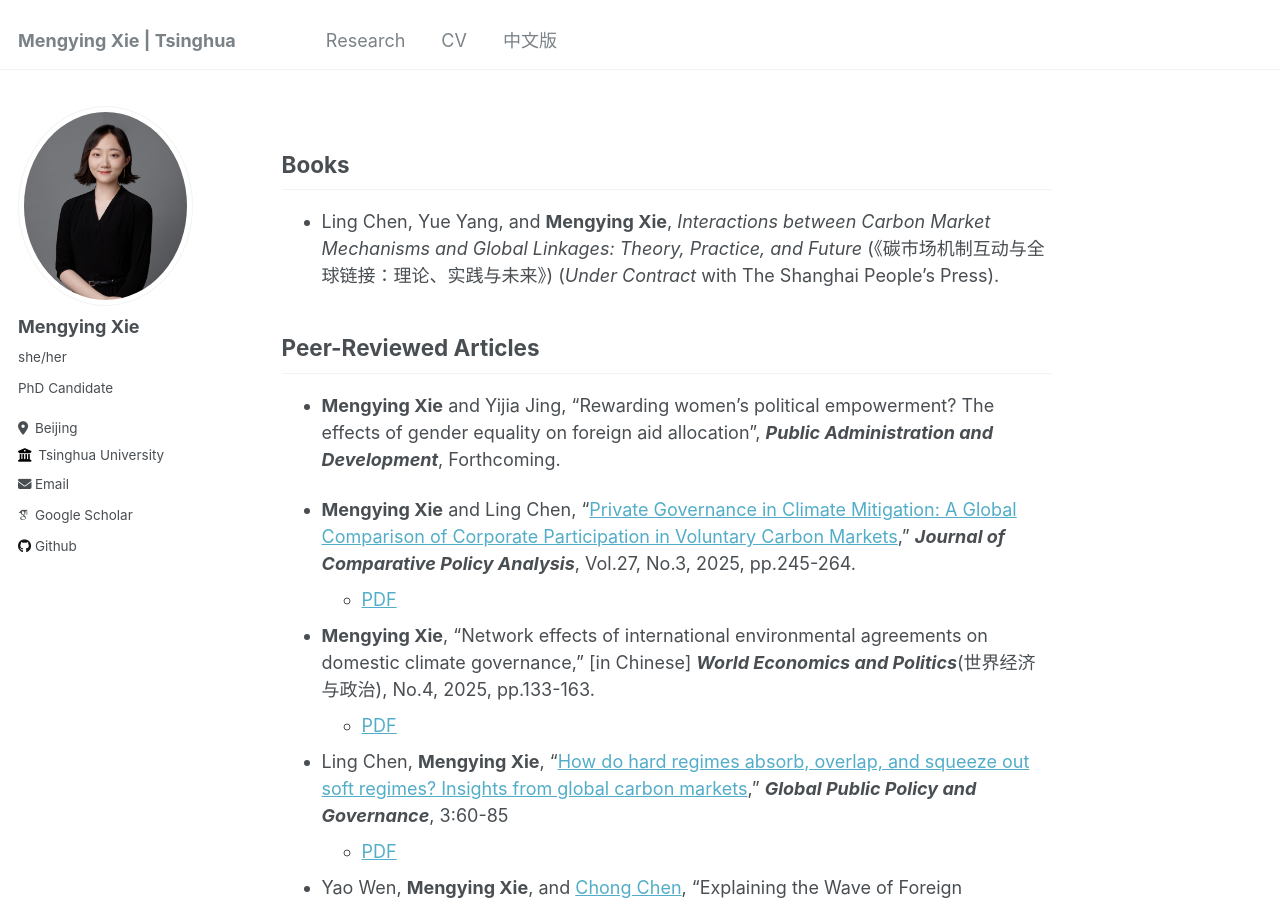
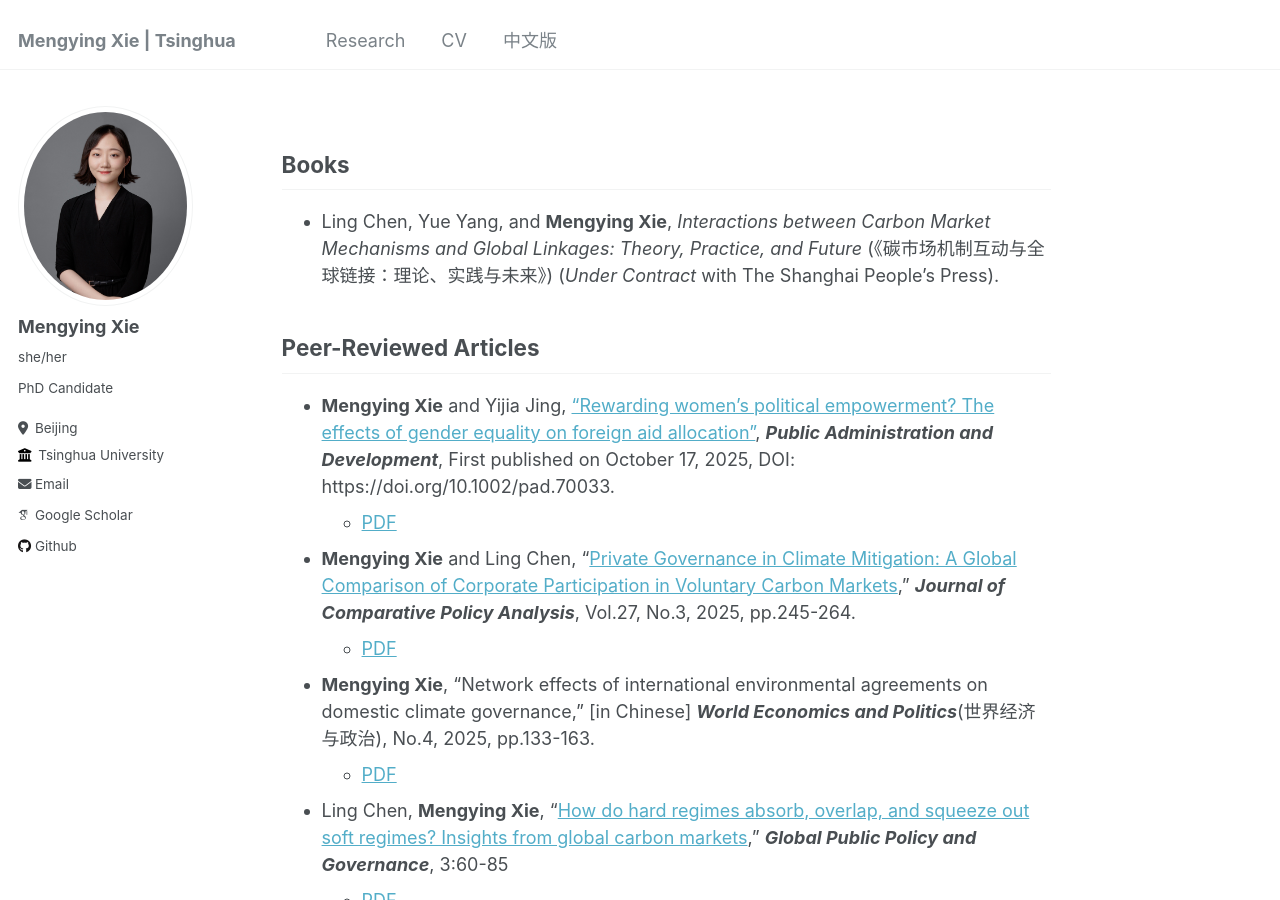
Before and after one commit to xiemythu/xiemythu.github.io, a Jekyll site: the page built from _pages/research.md, in a window 1280 px wide and 900 px high. Built offline with Jekyll 4.4.1, drawn with Linux system fonts in a browser that asks for light colours; some web fonts are replaced.

Commit message:
Update research.md

```diff
--- a/_pages/research.md
+++ b/_pages/research.md
@@ -12,7 +12,8 @@ author_profile: true
 
 ## Peer-Reviewed Articles
 
-* **Mengying Xie** and Yijia Jing, "Rewarding women’s political empowerment? The effects of gender equality on foreign aid allocation", ***Public Administration and Development***, Forthcoming.
+* **Mengying Xie** and Yijia Jing, ["Rewarding women’s political empowerment? The effects of gender equality on foreign aid allocation"](https://doi.org/10.1002/pad.70033), ***Public Administration and Development***, First published on October 17, 2025, DOI: https://doi.org/10.1002/pad.70033.
+    + [PDF](https://xiemythu.github.io/files/Xie_Jing_PAD.pdf)
 
 * **Mengying Xie** and  Ling Chen, “[Private Governance in Climate Mitigation: A Global Comparison of Corporate Participation in Voluntary Carbon Markets](https://doi.org/10.1080/13876988.2025.2510596)," ***Journal of Comparative Policy Analysis***, Vol.27, No.3, 2025, pp.245-264.
     + [PDF](https://xiemythu.github.io/files/xie_chen_2025.pdf)
```
